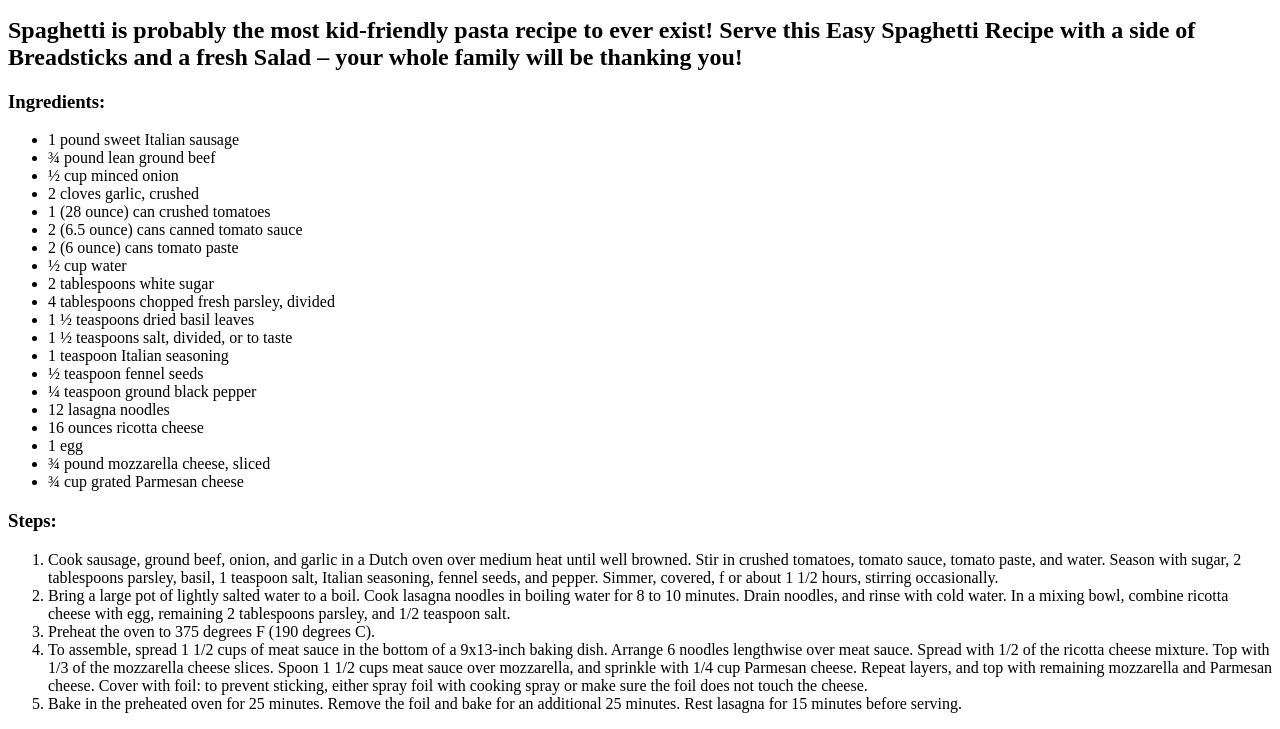
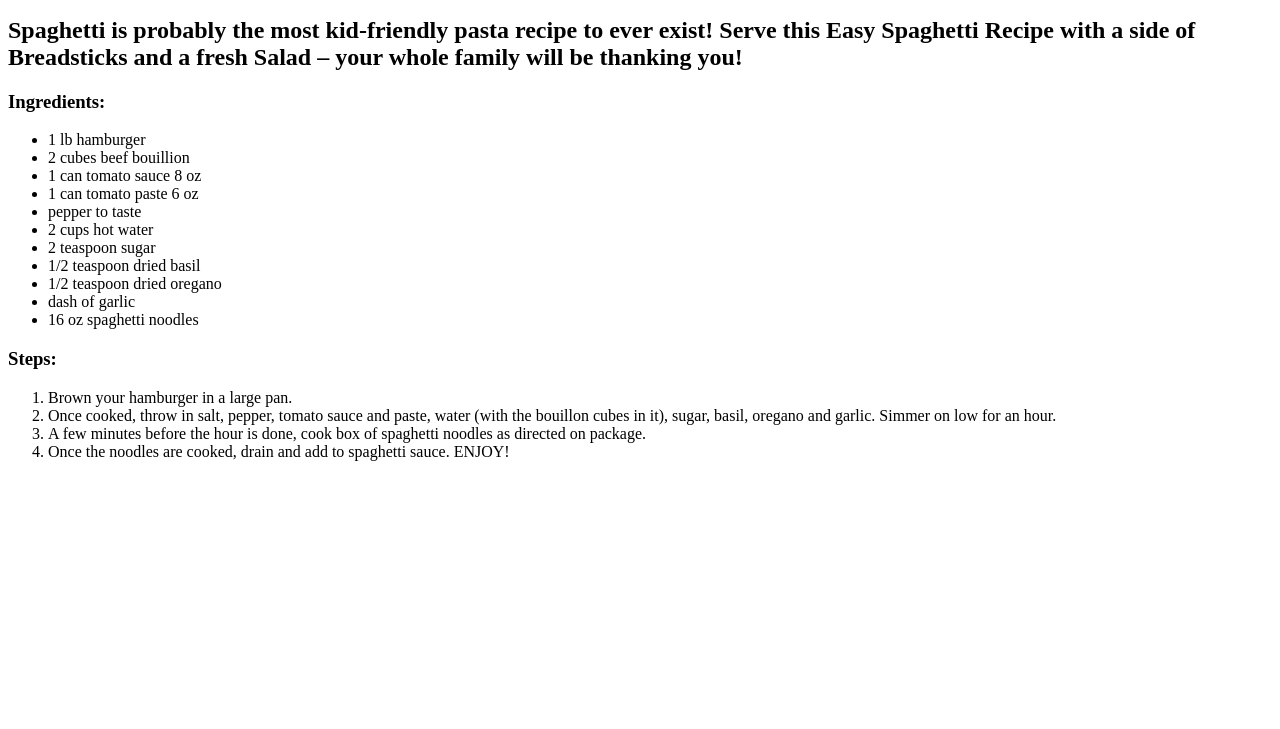
Before and after one commit to syuyrw/odin-recipes, a plain HTML site: page recipes/spaghetti.html in a window 1280 px wide. Shown: the part 101-830 px from the top of the page. After the commit the page ends 800 px from the top, so only its background shows below. Drawn offline with Linux system fonts and the light colour scheme.

Commit message:
Add ingredients and steps to spaghetti.html

```diff
--- a/recipes/spaghetti.html
+++ b/recipes/spaghetti.html
@@ -18,53 +18,29 @@
     </h2>
     <h3>Ingredients:</h3>
     <ul>
-        <li>1 pound sweet Italian sausage</li>
-        <li>¾ pound lean ground beef</li>
-        <li>½ cup minced onion</li>
-        <li>2 cloves garlic, crushed</li>
-        <li>1 (28 ounce) can crushed tomatoes</li>
-        <li>2 (6.5 ounce) cans canned tomato sauce</li>
-        <li>2 (6 ounce) cans tomato paste</li>
-        <li>½ cup water</li>
-        <li>2 tablespoons white sugar</li>
-        <li>4 tablespoons chopped fresh parsley, divided </li>
-        <li>1 ½ teaspoons dried basil leaves</li>
-        <li>1 ½ teaspoons salt, divided, or to taste</li>
-        <li>1 teaspoon Italian seasoning</li>
-        <li>½ teaspoon fennel seeds</li>
-        <li>¼ teaspoon ground black pepper        </li>
-        <li>12 lasagna noodles        </li>
-        <li>16 ounces ricotta cheese</li>
-        <li>1 egg</li>
-        <li>¾ pound mozzarella cheese, sliced</li>
-        <li>¾ cup grated Parmesan cheese</li>
+        <li>1 lb hamburger</li>
+        <li>2 cubes beef bouillion</li>
+        <li>1 can tomato sauce 8 oz</li>
+        <li>1 can tomato paste 6 oz</li>
+        <li>pepper to taste</li>
+        <li>2 cups hot water</li>
+        <li>2 teaspoon sugar</li>
+        <li>1/2 teaspoon dried basil</li>
+        <li>1/2 teaspoon dried oregano</li>
+        <li>dash of garlic</li>
+        <li>16 oz spaghetti noodles</li>
     </ul>
+
     <h3>Steps:</h3>
     <ol>
-        <li>Cook sausage, ground beef, onion, and garlic in a Dutch oven over
-            medium heat until well browned. Stir in crushed tomatoes,
-            tomato sauce, tomato paste, and water. Season with sugar,
-            2 tablespoons parsley, basil, 1 teaspoon salt, Italian
-            seasoning, fennel seeds, and pepper. Simmer, covered, f
-            or about 1 1/2 hours, stirring occasionally.</li>
-        <li>Bring a large pot of lightly salted water to a boil.
-            Cook lasagna noodles in boiling water for 8 to 10 minutes.
-            Drain noodles, and rinse with cold water. In a mixing bowl,
-            combine ricotta cheese with egg, remaining 2 tablespoons parsley,
-             and 1/2 teaspoon salt.</li>
-        <li>Preheat the oven to 375 degrees F (190 degrees C).</li>
-        <li>To assemble, spread 1 1/2 cups of meat sauce in the bottom
-             of a 9x13-inch baking dish. Arrange 6 noodles lengthwise over
-             meat sauce. Spread with 1/2 of the ricotta cheese mixture.
-             Top with 1/3 of the mozzarella cheese slices. Spoon 1 1/2 cups
-              meat sauce over mozzarella, and sprinkle with 1/4 cup Parmesan
-              cheese. Repeat layers, and top with remaining mozzarella and
-              Parmesan cheese. Cover with foil: to prevent sticking, either
-              spray foil with cooking spray or make sure the foil does not
-              touch the cheese.</li>
-        <li>Bake in the preheated oven for 25 minutes. Remove the foil and
-            bake for an additional 25 minutes. Rest lasagna for 15 minutes
-            before serving.</li>
+        <li>Brown your hamburger in a large pan.
+        </li>
+        <li>Once cooked, throw in salt, pepper, tomato sauce and paste,
+            water (with the bouillon cubes in it), sugar, basil,
+            oregano and garlic. Simmer on low for an hour.</li>
+        <li>A few minutes before the hour is done, cook box of spaghetti
+            noodles as directed on package.</li>
+        <li>Once the noodles are cooked, drain and add to spaghetti sauce. ENJOY!</li>
     </ol>
 </body>
 </html>
```
